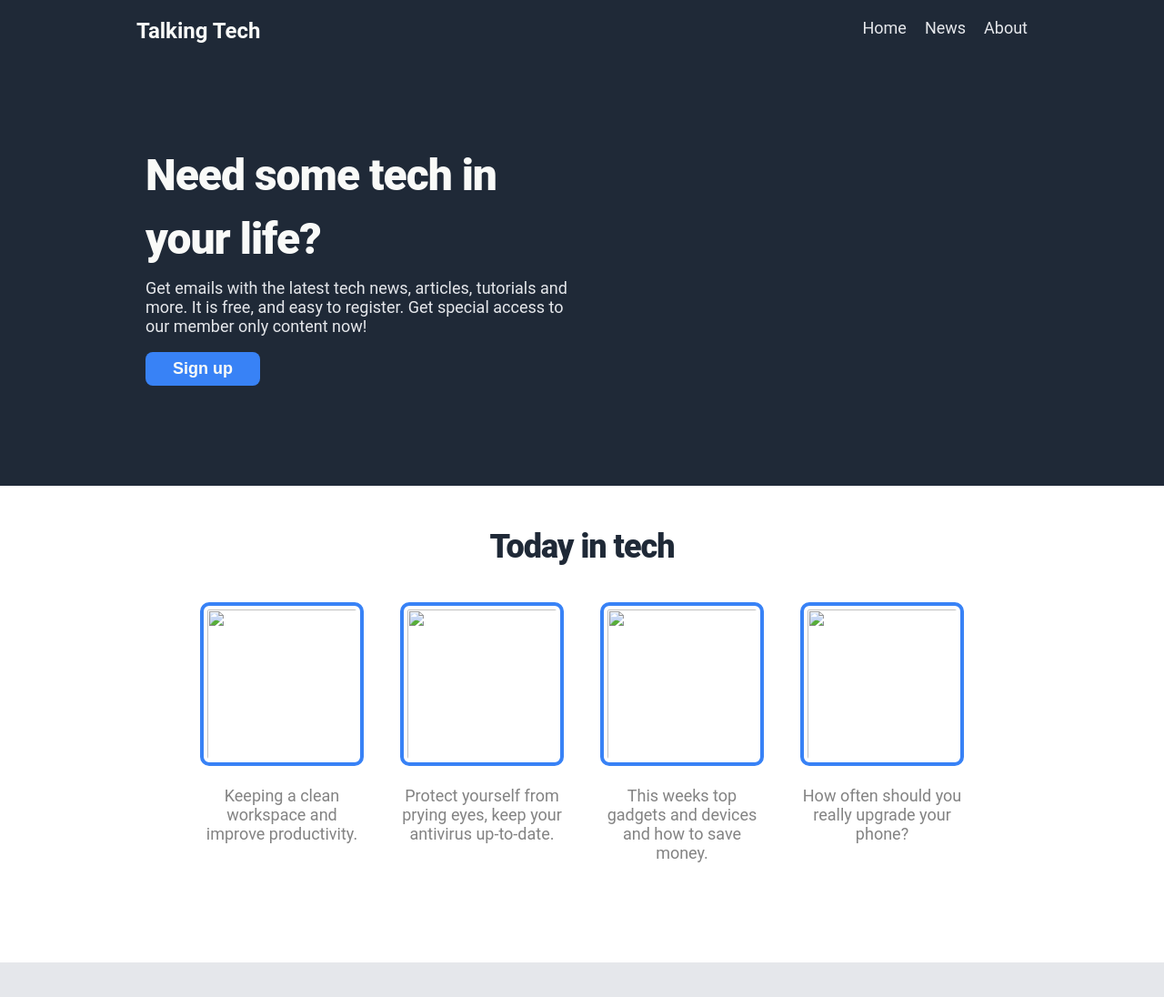
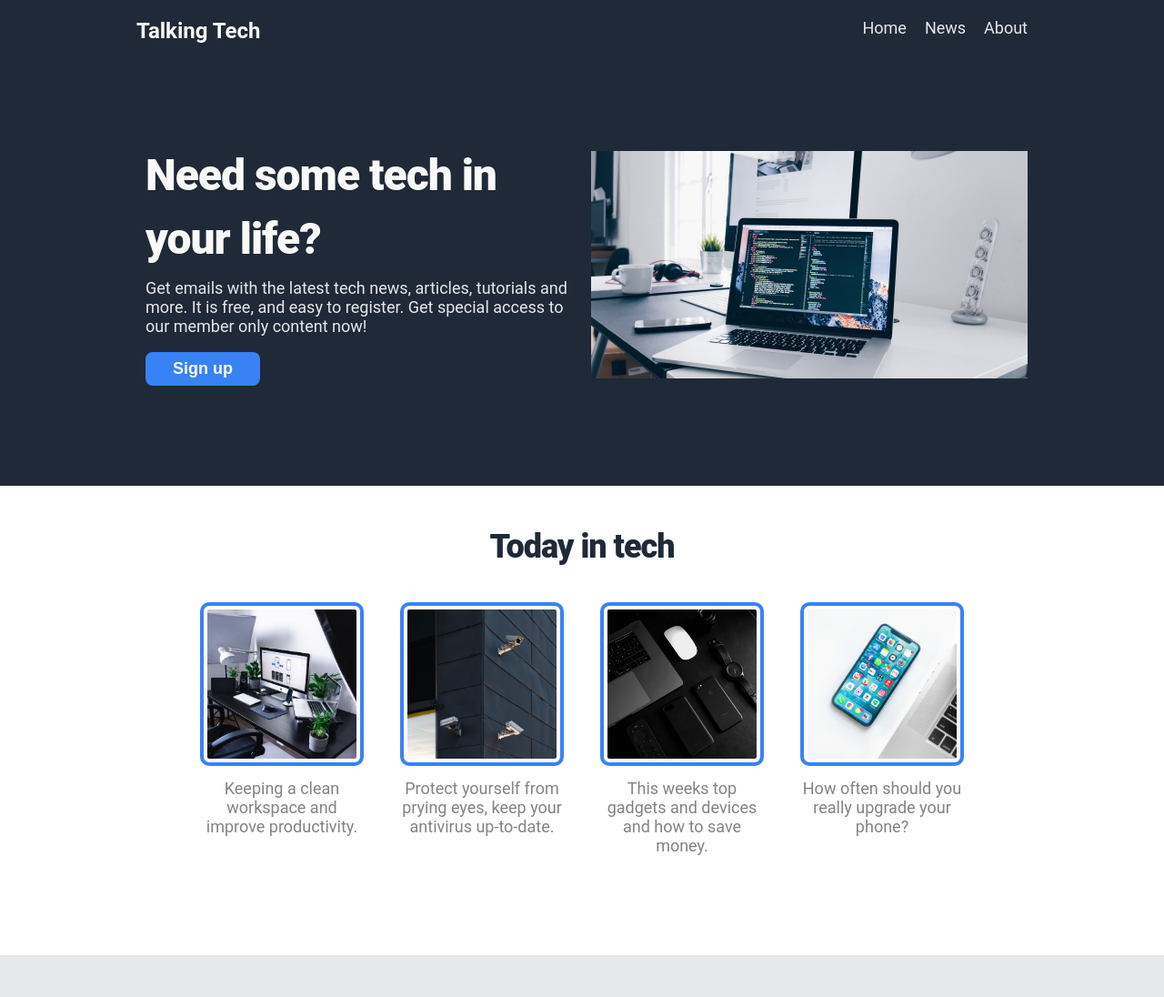
Before and after one commit to BrandenEvansWD/TOP-Landing-page, a plain HTML site: page index.html in a window 1280 px wide. Shown: the top 1096 px of the page at 91% size. Drawn offline with Linux system fonts and the light colour scheme; the site is published under a folder, as on GitHub Pages, so addresses that start at the root find nothing.

Commit message:
Fix image file paths

```diff
--- a/index.html
+++ b/index.html
@@ -40,7 +40,7 @@
           <div class="info-card">
             <img
               class="info-img"
-              src="/images/balazs-ketyi-sSWgOtIuXVU-unsplash.jpg"
+              src="./images/balazs-ketyi-sSWgOtIuXVU-unsplash.jpg"
               alt=""
             />
             <p class="info-para">
@@ -51,7 +51,7 @@
           <div class="info-card">
             <img
               class="info-img"
-              src="/images/ennio-dybeli-KDdNjUQwzSw-unsplash.jpg"
+              src="./images/ennio-dybeli-KDdNjUQwzSw-unsplash.jpg"
               alt=""
             />
             <p class="info-para">
@@ -62,7 +62,7 @@
           <div class="info-card">
             <img
               class="info-img"
-              src="/images/oliver-pecker-HONJP8DyiSM-unsplash.jpg"
+              src="./images/oliver-pecker-HONJP8DyiSM-unsplash.jpg"
               alt=""
             />
             <p class="info-para">
@@ -73,7 +73,7 @@
           <div class="info-card">
             <img
               class="info-img"
-              src="/images/rahul-chakraborty-xsGxhtAsfSA-unsplash.jpg"
+              src="./images/rahul-chakraborty-xsGxhtAsfSA-unsplash.jpg"
               alt=""
             />
             <p class="info-para">
--- a/style.css
+++ b/style.css
@@ -104,7 +104,7 @@ button,
 }
 
 .hero-img {
-  background: url(/images/christopher-gower-m_HRfLhgABo-unsplash.jpg) no-repeat
+  background: url(./images/christopher-gower-m_HRfLhgABo-unsplash.jpg) no-repeat
     0 0;
   background-size: cover;
   background-position: center;
```
